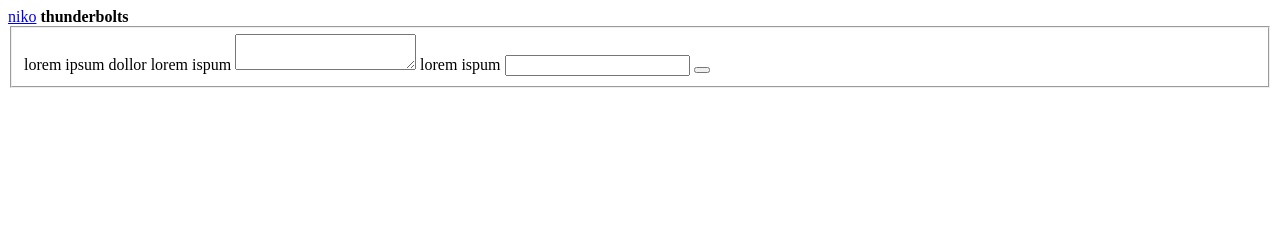
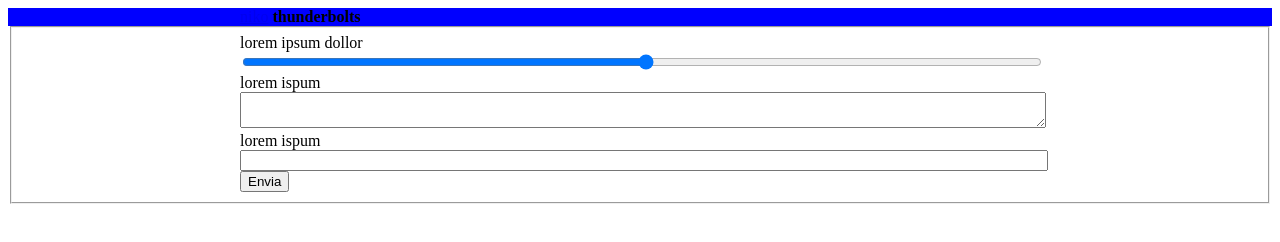
Before and after one commit to rapahaeru/dojo-mood, a plain HTML site: page index.html in a window 1280 px wide. Drawn offline with Linux system fonts and the light colour scheme.

Commit message:
applies a little bit of css to align the elements

```diff
--- a/index.html
+++ b/index.html
@@ -7,24 +7,56 @@
   <title>exemplo</title>
 </head>
 <body>
+  <style>
+    header {
+      background-color: blue;
+    }
+    .responsive-content {
+      margin: auto;
+      width: 100%;
+      max-width: 800px;
+      min-width: 320px;
+    }
+    label {
+      display: block;
+    }
+    input, textarea {
+      width: 100%;
+    }
+  </style>
   <section>
     <header>
-      <a href="linkto">niko</a>
-      <strong>thunderbolts</strong>
+      <div class="responsive-content">
+        <a href="linkto">niko</a>
+        <strong>thunderbolts</strong>
+      </div>
     </header>
     <section>
       <form action="">
         <fieldset>
-          <label for="">lorem ipsum dollor</label>
-          <!-- slider -->
-          <label for="">lorem ispum</label>
-          <textarea></textarea>
-          <label for="">lorem ispum</label>
-          <input type="text">
-          <button></button>
+          <div class="responsive-content">
+              <label for="">lorem ipsum dollor</label>
+              <input type="range" min="1" max="100" step="1" onchange="muda(this.value)">
+          </div>
+          <div class="responsive-content">
+              <label for="textarea">lorem ispum</label>
+              <textarea id="textarea"></textarea>
+          </div>
+          <div class="responsive-content">
+              <label for="input">lorem ispum</label>
+              <input id="input" type="text">
+          </div>
+          <div class="responsive-content">
+              <button>Envia</button>
+          </div>
         </fieldset>
       </form>
     </section>
   </section>
+  <script>
+    muda = (valor) => {
+      console.log('', valor);
+    }
+  </script>
 </body>
 </html>
```
